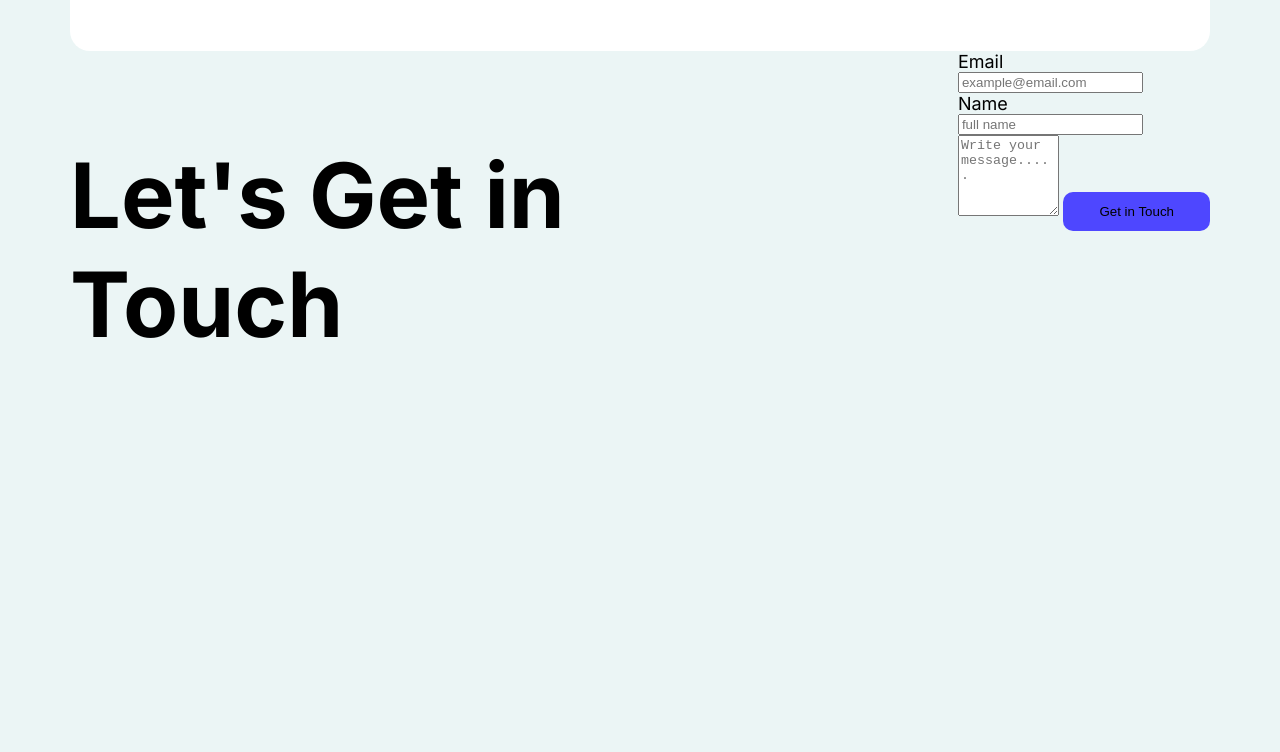
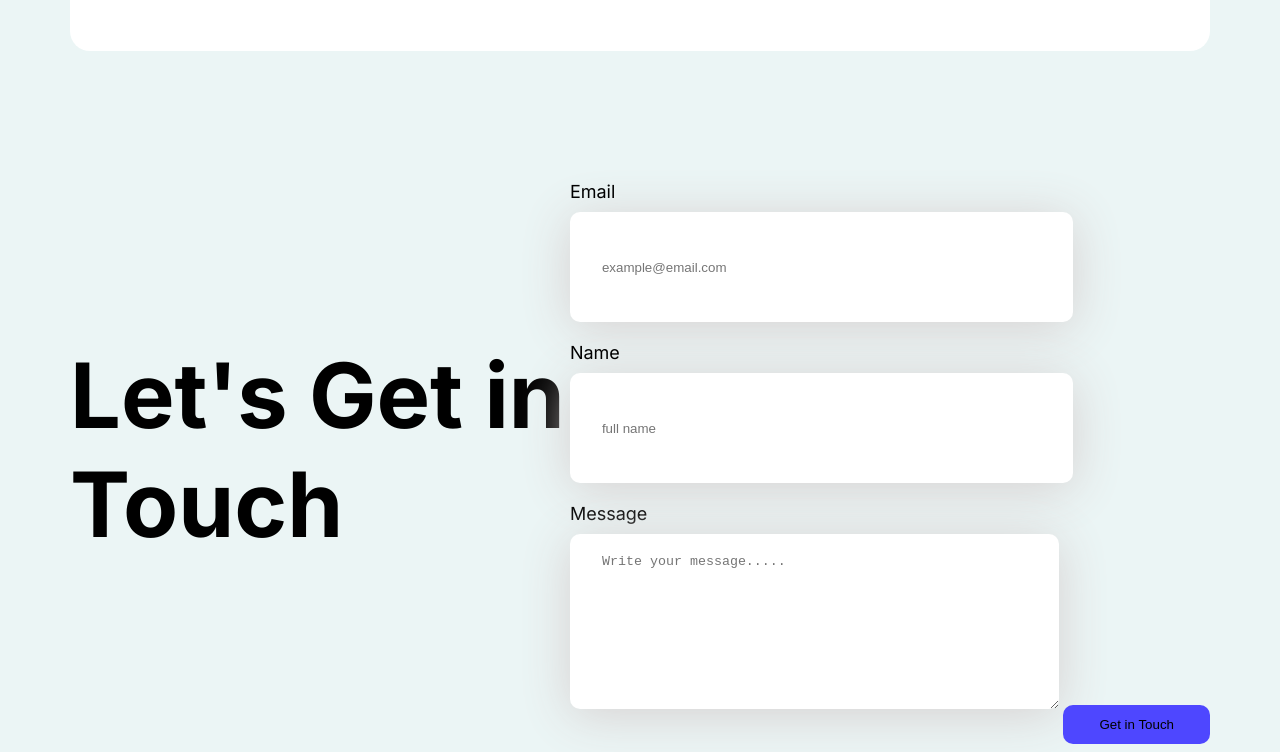
Before and after one commit to turjo4620/assignment, a plain HTML site: page index.html in a window 1280 px wide. Shown: the part 2299-3051 px from the top of the page. Before the commit the page ends 2756 px from the top, so only its background shows below. Drawn offline with Linux system fonts and the light colour scheme.

Commit message:
added new things

```diff
--- a/index.html
+++ b/index.html
@@ -73,10 +73,11 @@
                     <input type="email" name="" id="" placeholder="example@email.com">
                     <label for="name">Name</label>
                     <input type="name" placeholder="full name">
-                    <label for="message"></label>
-                    <textarea name="message" id="" placeholder="Write your message....." rows="5" cols="10"></textarea>
+                    <label for="message">Message</label>
+                    <textarea name="message" id="message" placeholder="Write your message....." rows="5" cols="10"></textarea>
                 <button class="btn-primary">Get in Touch</button>
                 </div>
+
             </div>
         </section>
     </main>
--- a/styles/webflow.css
+++ b/styles/webflow.css
@@ -156,6 +156,7 @@ body{
     font-weight: bold;
     color: black;
     font-size: 90px;
+    padding-top: 200px;
 }
 .contact-form{
     display: flex;
@@ -168,4 +169,22 @@ body{
     font-size: 18px;
     color: black;
     font-weight: 400;
+    margin-bottom: 10px;
 }
+.msg-form input, textarea{
+    padding: 20px 271px 20px 32px;
+    border: none;
+    border-radius: 10px;
+    margin-bottom: 20px;
+    box-shadow: 0 6px 50px 0 rgb(214, 208, 208);
+    height: 70px;
+    width: 200px;
+}
+.msg-form{
+    padding: 130px 0px 0px 0px ;
+}
+.msg-form textarea{
+    padding: 20px 257px 85px 32px;
+    border: none;
+    border-radius: 10px;
+}
```
